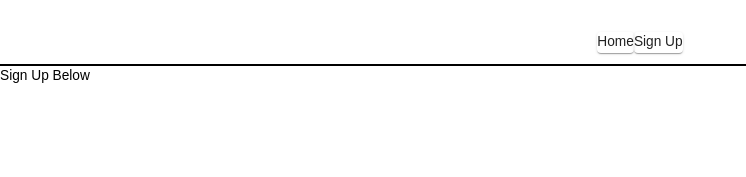
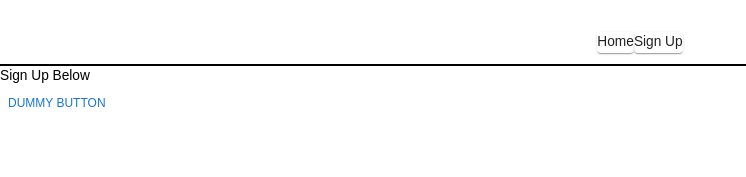
Before and after one commit to TylerMPotter/lafayette-covid-tracker-front-end, a React (Create React App) app: page /home in a window 1280 px wide. Both pictures are taken after a click on the element "Sign Up". Shown: the top 177 px of the page, without its empty margins (0-746 px from the left). Built offline with nearby package versions, Linux system fonts and the light colour scheme.

Commit message:
feat(*): Added tyler's todos

```diff
--- a/src/common/SignUp/index.js
+++ b/src/common/SignUp/index.js
@@ -1,13 +1,17 @@
 import React from 'react';
 import styles from './styles';
 import { withStyles } from '@mui/styles';
-import { Typography } from '@mui/material';
+import { Button, Typography } from '@mui/material';
 
 const SignUp = ({ classes }) => {
+    const registerUser = () => {
+        // TODO save users email in firestore
+    };
     return (
         <div className={classes.root}>
             <Typography>Sign Up Below</Typography>
             {/* TODO add sign up form here @Tyler */}
+            <Button onClick={registerUser}>Dummy Button</Button>
         </div>
     );
 };
```
